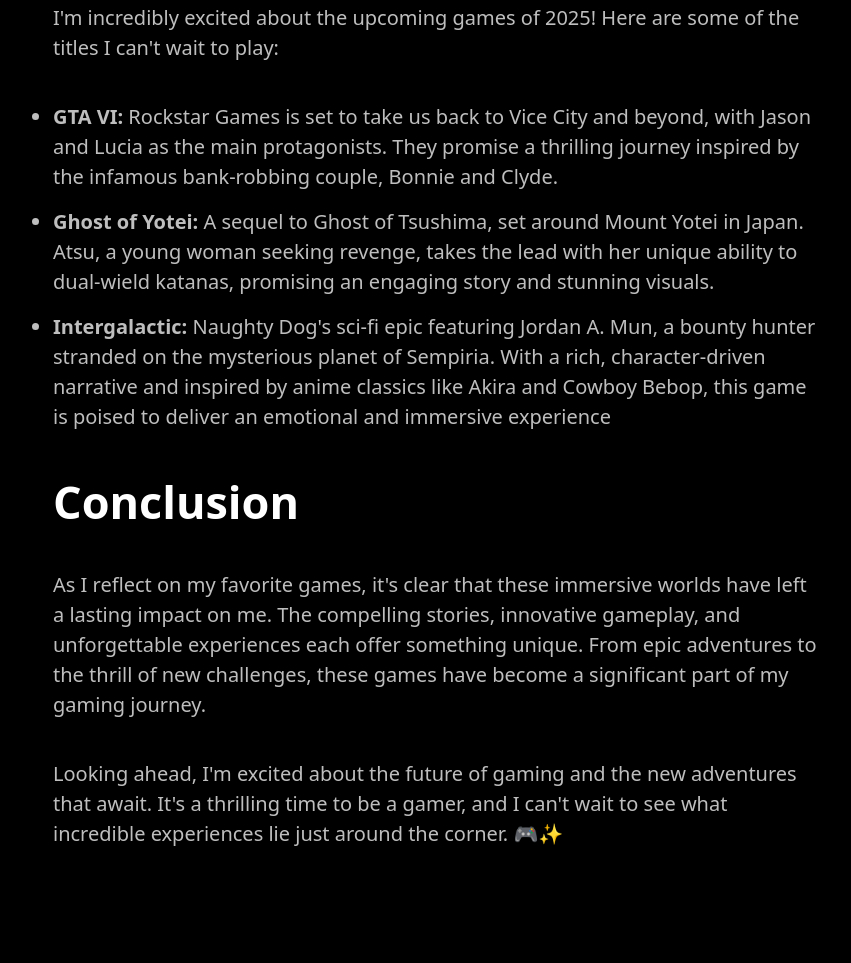
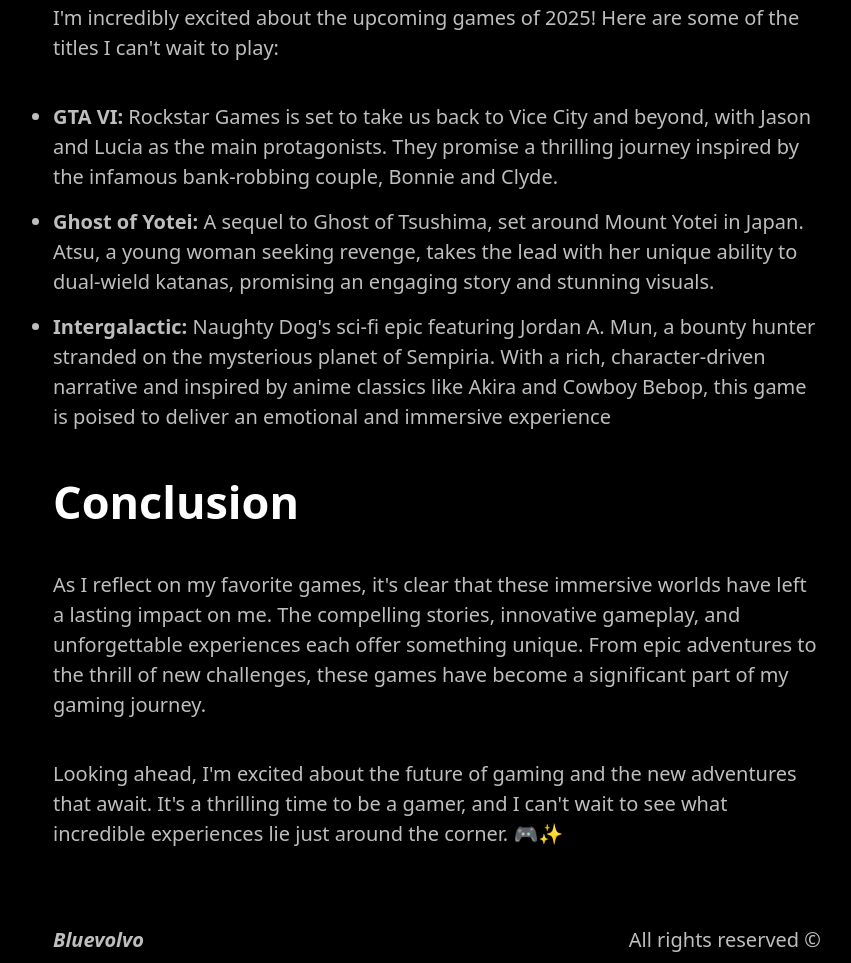
Before and after one commit to OthnielTwumasi/myfavouritegames, a plain HTML site: page index.html in a window 1280 px wide. Shown: the part 4073-5036 px from the top of the page, without its empty margins (203-1054 px from the left). Before the commit the page ends 4922 px from the top, so only its background shows below. Drawn offline with Linux system fonts and the light colour scheme.

Commit message:
Footer added

```diff
--- a/index.html
+++ b/index.html
@@ -107,5 +107,11 @@
                     <p>Looking ahead, I'm excited about the future of gaming and the new adventures that await. It's a thrilling time to be a gamer, and I can't wait to see what incredible experiences lie just around the corner. 🎮✨</p>
             </section>
         </main>
+
+        <footer>
+            <h2 class="footlogo">Bluevolvo</h2>
+            <p>All rights reserved &copy;</p>
+        </footer>
+
     </body>
 </html>
--- a/styles.css
+++ b/styles.css
@@ -21,7 +21,7 @@ header{
 img {
     border-radius: 10px;
 }
-.logo{
+.logo, .footlogo{
     font-style: italic;
 }
 
@@ -71,7 +71,7 @@ time{
   font-size: 10px;
 }
 
-p, .game-article>dl, .upcoming ul{
+p, .game-article>dl, .upcoming ul ,.footlogo{
     font-size:20px;
     line-height: 30px;
     color: #bebebe;
@@ -98,3 +98,27 @@ p, .game-article>dl, .upcoming ul{
 .Cyberpunk a:link{
    color:  gray;
 }
+
+footer {
+    display: flex;
+    justify-content: space-between;
+    align-items: center;
+    margin-bottom: 1%;
+    margin-top: 5%;
+
+
+
+
+
+}
+
+footer p{
+    align-self: end;
+
+}
+
+footer .footlogo{
+    font-size: 20px;
+}
+
+footer *{ margin-top: 0%; padding: 0px; background-color: transparent;}
```
